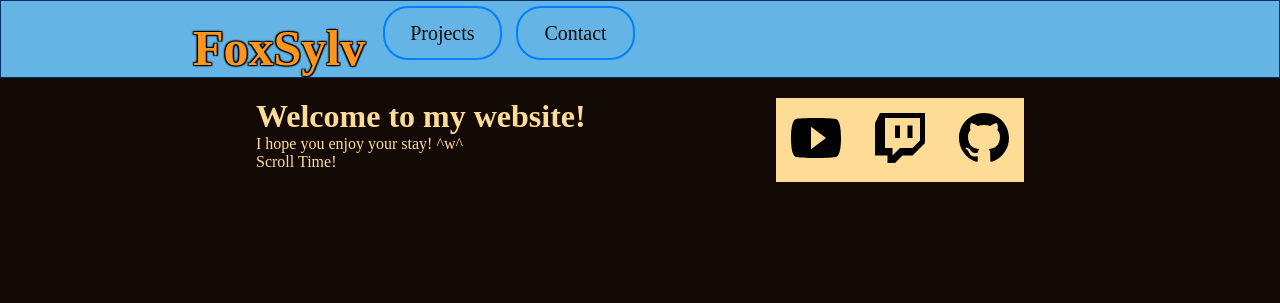
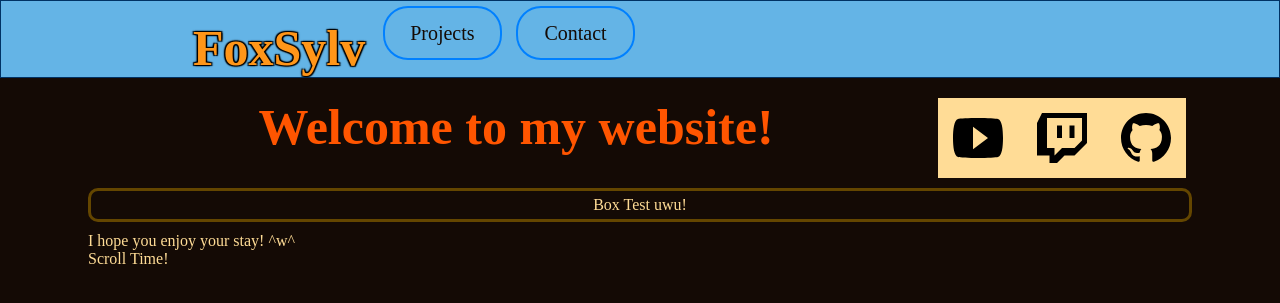
Before and after one commit to FoxSylv1/FoxSylv1.github.io, a Jekyll site: the page built from index.md, in a window 1280 px wide and 900 px high. Shown: the top 303 px of the window. Built offline with Jekyll 4.4.1, drawn with Linux system fonts in a browser that asks for light colours.

Commit message:
Improve index page title
Move the title next to the social icons, using a flexbox
for dynamic relocation based on viewport size.

```diff
--- a/_includes/header.html
+++ b/_includes/header.html
@@ -1,7 +1,7 @@
 <nav>
-    <span class="headerName">
+    <h1 class="headerName">
         <a title="Home" href="{{ site.url }}">FoxSylv</a>
-    </span>
+    </h1>
     <div class="header-entry">
         <a title="Projects" href="{{ site.url }}/projects/">Projects</a>
     </div>
--- a/_sass/_variables.scss
+++ b/_sass/_variables.scss
@@ -21,3 +21,5 @@ $header-footer-background-color: $blue;
 
 $background-color: $black;
 $text-color: $beige;
+
+$used-width: unquote("min(90vw, 69rem)");
--- a/css/header.scss
+++ b/css/header.scss
@@ -69,8 +69,6 @@ header nav {
 }
 
 .headerName {
-    font-size: 50px;
-    font-weight: bold;
     text-shadow:
         -1.2px -1.2px 1.2px #000,
         1.2px -1.2px 1.2px #000,
--- a/css/index.scss
+++ b/css/index.scss
@@ -3,8 +3,27 @@
 
 @import "_variables";
 
+$social-icon-size: 60px;
+$social-icon-padding: 10px;
+
+
+
+.title {
+    display: flex;
+    flex-wrap: wrap;
+    width: $used-width;
+    justify-content: center;
+}
+
+.welcome {
+    padding-bottom: $social-icon-padding;
+    width: calc(#{$used-width} - 3 * #{$social-icon-size} - 8 * #{$social-icon-padding});
+    min-width: 400px;
+    text-align: center;
+}
+
 .social-icons {
-    float: right;
+    height: calc(#{$social-icon-size} + 2 * #{$social-icon-padding});
     background-color: $beige;
 
     //Prevents small bars near the social icons
@@ -25,9 +44,11 @@
             text-decoration: none;
         }
     }
+
+    clear: both;
 }
 
 .social-icon {
-    padding: 10px;
-    width: 60px;
+    padding: $social-icon-padding;
+    width: $social-icon-size;
 }
--- a/css/main.scss
+++ b/css/main.scss
@@ -16,6 +16,27 @@ body {
 }
 
 main {
-    width: 60vw;
+    width: $used-width;
     margin: auto;
 }
+
+
+h1 {
+    display: inline;
+
+    color: $orange;
+    font-size: 50px;
+    font-weight: bold;
+}
+
+
+
+.box {
+    margin: 10px auto;
+    border: 3px $dark-orange;
+    border-style: solid;
+    border-radius: 10px;
+    padding: 5px;
+
+    text-align: center;
+}
--- a/index.md
+++ b/index.md
@@ -4,6 +4,13 @@ description: FoxSylv's Website
 keywords: [foxsylv]
 css: index.css
 ---
+
+<div class="title">
+<div class="welcome">
+    <h1>
+        Welcome to my website!
+    </h1>
+</div>
 
 <div class="social-icons">
     <a title="Youtube" href="https://www.youtube.com/channel/UCj7lR9rm06lCxE4kxkJeECA" target="_blank" rel="noopener noreferrer">
@@ -16,11 +23,14 @@ css: index.css
         <img class="social-icon" src="{{ "assets/github-icon.svg" | relative_url }}">
     </a>
 </div>
+</div>
 
-<h1>
-    Welcome to my website!
-</h1>
 
+<div class="box">
+    <p>
+        Box Test uwu!
+    </p>
+</div>
 <p>
     I hope you enjoy your stay! ^w^
 </p>
```
